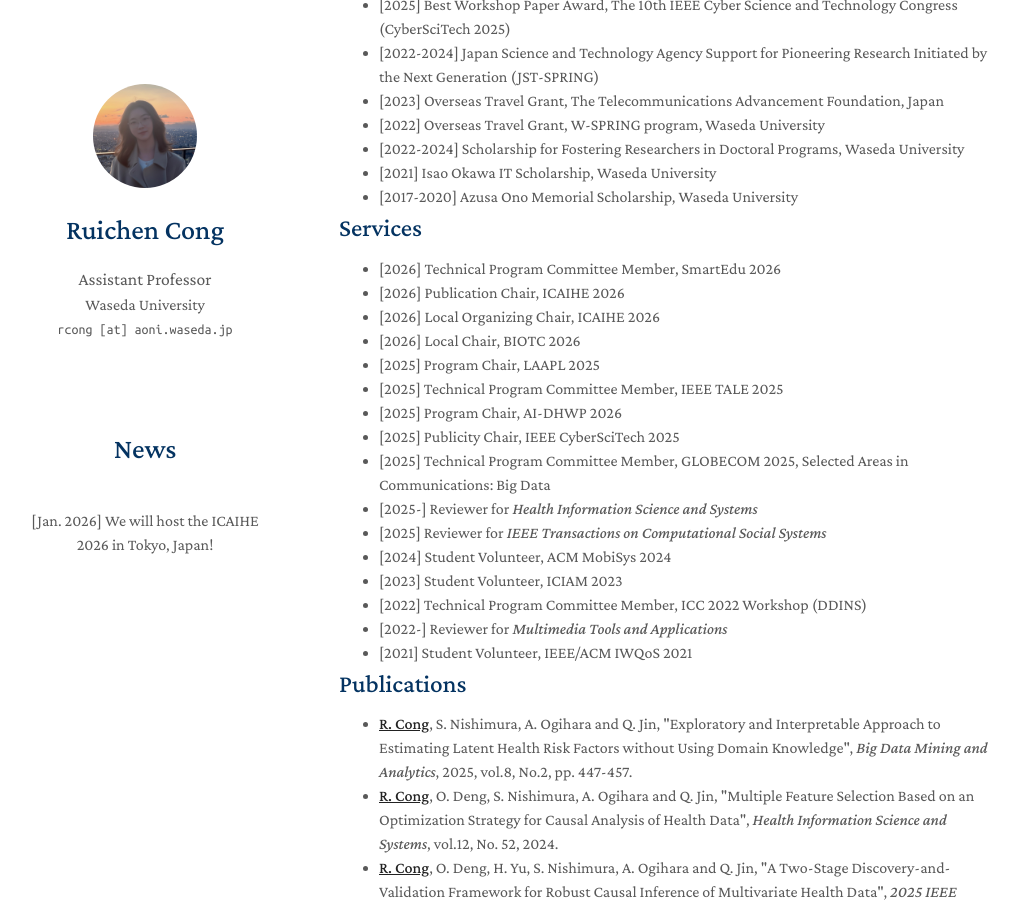
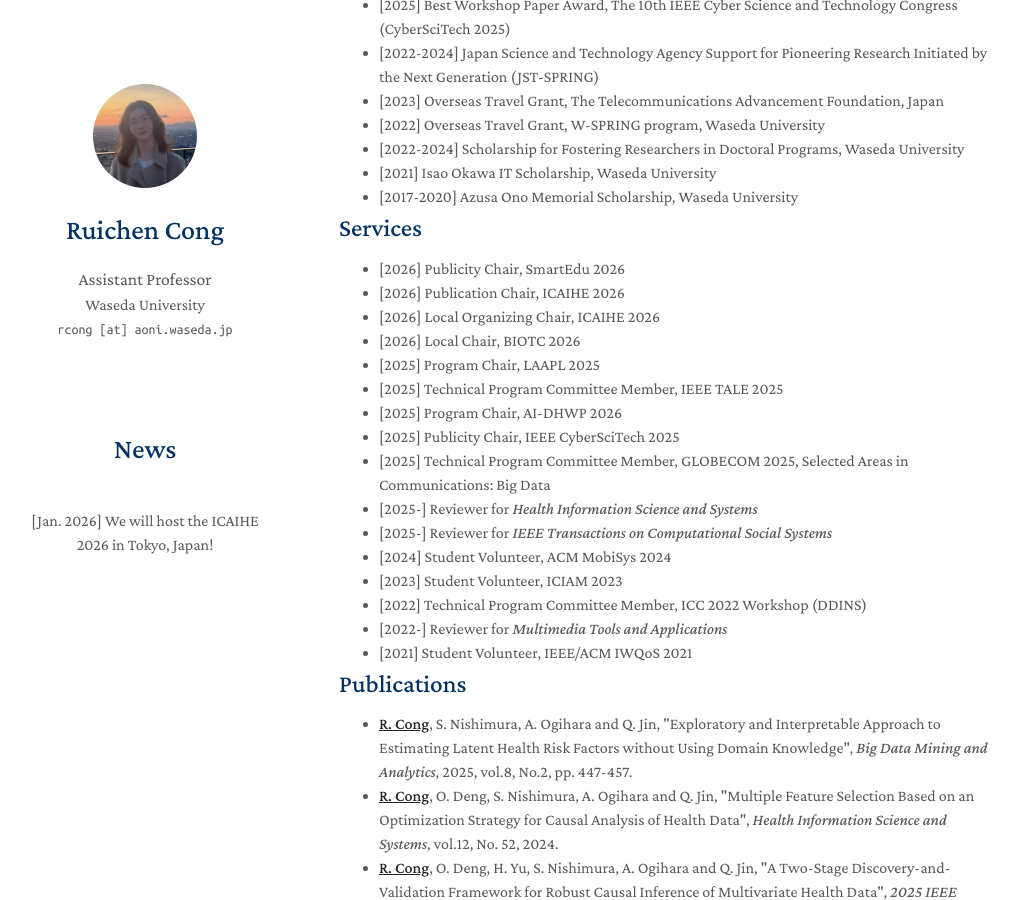
Before and after one commit to ruichencong/ruichencong.github.io, a Jekyll site: the page built from index.md, in a window 1280 px wide and 900 px high, scrolled down 1402 px. Shown: the whole window, without its empty margins (131-1150 px from the left). Built offline with Jekyll 4.4.1, drawn with Linux system fonts in a browser that asks for light colours; a style sheet for code colours, icons or effects is not loaded; our own code applies the rules of GitHub Pages for plain Markdown files.

Commit message:
Update service roles for SmartEdu and IEEE Transactions

```diff
--- a/_includes/services.md
+++ b/_includes/services.md
@@ -2,7 +2,7 @@
 
 <ul style="margin:0 0 5px;">
 
-  <li><autocolor>[2026] Technical Program Committee Member, SmartEdu 2026</autocolor></li>
+  <li><autocolor>[2026] Publicity Chair, SmartEdu 2026</autocolor></li>
   <li><autocolor>[2026] Publication Chair, ICAIHE 2026</autocolor></li>
   <li><autocolor>[2026] Local Organizing Chair, ICAIHE 2026</autocolor></li>
   <li><autocolor>[2026] Local Chair, BIOTC 2026</autocolor></li>
@@ -12,7 +12,7 @@
   <li><autocolor>[2025] Publicity Chair, IEEE CyberSciTech 2025</autocolor></li>
   <li><autocolor>[2025] Technical Program Committee Member, GLOBECOM 2025, Selected Areas in Communications: Big Data</autocolor></li>
   <li><autocolor>[2025-] Reviewer for <i>Health Information Science and Systems</i></autocolor></li>
-  <li><autocolor>[2025] Reviewer for <i>IEEE Transactions on Computational Social Systems</i></autocolor></li>
+  <li><autocolor>[2025-] Reviewer for <i>IEEE Transactions on Computational Social Systems</i></autocolor></li>
   <li><autocolor>[2024] Student Volunteer, ACM MobiSys 2024</autocolor></li>
   <li><autocolor>[2023] Student Volunteer, ICIAM 2023</autocolor></li>
   <li><autocolor>[2022] Technical Program Committee Member, ICC 2022 Workshop (DDINS)</autocolor></li>
```
